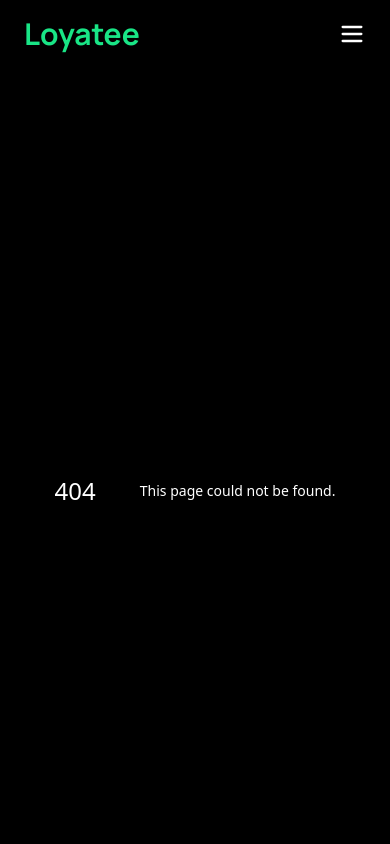
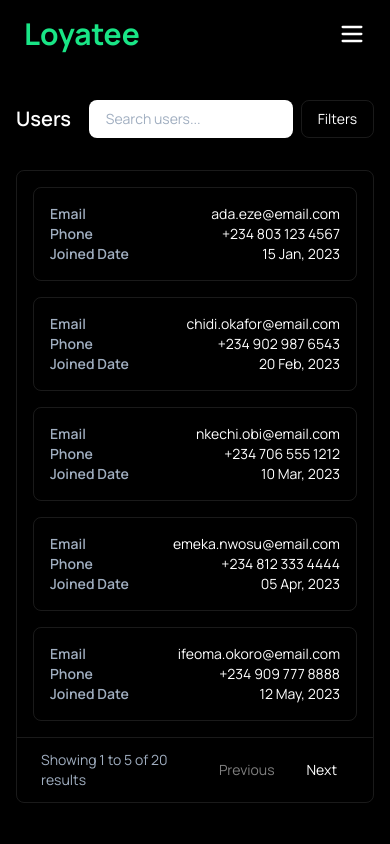
Before and after one commit to JelelAhmed/loyatee, a Next.js app: page /admin/users in a window 390 px wide. Before the commit this address had no page. Shown: the top 844 px of the page. Built offline with nearby package versions, Linux system fonts and the light colour scheme.

Commit message:
Add admin user management page with user table and mobile cards

```diff
--- /dev/null
+++ b/app/admin/users/page.tsx
@@ -0,0 +1,97 @@
+"use client";
+
+import { useState } from "react";
+import UserTable from "@/components/admin/UserTable";
+import UserCard from "@/components/admin/UserCard";
+
+export default function UsersPage() {
+  const [search, setSearch] = useState("");
+
+  const users = [
+    {
+      email: "ada.eze@email.com",
+      phone: "+234 803 123 4567",
+      joinedDate: "15 Jan, 2023",
+      status: "Active",
+    },
+    {
+      email: "chidi.okafor@email.com",
+      phone: "+234 902 987 6543",
+      joinedDate: "20 Feb, 2023",
+      status: "Active",
+    },
+    {
+      email: "nkechi.obi@email.com",
+      phone: "+234 706 555 1212",
+      joinedDate: "10 Mar, 2023",
+      status: "Suspended",
+    },
+    {
+      email: "emeka.nwosu@email.com",
+      phone: "+234 812 333 4444",
+      joinedDate: "05 Apr, 2023",
+      status: "Active",
+    },
+    {
+      email: "ifeoma.okoro@email.com",
+      phone: "+234 909 777 8888",
+      joinedDate: "12 May, 2023",
+      status: "Active",
+    },
+  ];
+
+  return (
+    <main className="flex-1 px-4 sm:px-6 lg:px-8 py-8">
+      <div className="max-w-7xl mx-auto">
+        <div className="flex flex-wrap items-center justify-between gap-4 mb-8">
+          <h2 className="text-xl font-semibold text-[var(--text-primary)]">
+            Users
+          </h2>
+          <div className="flex items-center gap-2">
+            <input
+              type="text"
+              value={search}
+              onChange={(e) => setSearch(e.target.value)}
+              placeholder="Search users..."
+              className="bg-[var(--card-background-color)]/50 border border-white/10 rounded-lg px-4 py-2 text-sm text-[var(--text-primary)] placeholder-[var(--text-secondary)] focus:outline-none focus:ring-2 focus:ring-[var(--primary-color)] transition-all"
+            />
+            <button
+              type="button"
+              className="bg-[var(--card-background-color)]/50 border border-white/10 rounded-lg px-4 py-2 text-sm font-medium text-[var(--text-primary)] hover:bg-white/10 transition-colors"
+            >
+              Filters
+            </button>
+          </div>
+        </div>
+        <div className="bg-[var(--card-background-color)]/50 border border-white/10 backdrop-blur-lg rounded-lg overflow-hidden">
+          <UserTable users={users} />
+          <div className="sm:hidden space-y-4 p-4">
+            {users.map((user, i) => (
+              <UserCard key={i} user={user} />
+            ))}
+          </div>
+          <div className="flex items-center justify-between border-t border-white/10 px-6 py-3">
+            <p className="text-sm text-[var(--text-secondary)]">
+              Showing 1 to 5 of 20 results
+            </p>
+            <div className="flex items-center gap-2">
+              <button
+                type="button"
+                className="px-3 py-1 text-sm font-medium rounded-md bg-[var(--card-background-color)]/50 hover:bg-white/10 transition-colors disabled:opacity-50"
+                disabled
+              >
+                Previous
+              </button>
+              <button
+                type="button"
+                className="px-3 py-1 text-sm font-medium rounded-md bg-[var(--card-background-color)]/50 hover:bg-white/10 transition-colors"
+              >
+                Next
+              </button>
+            </div>
+          </div>
+        </div>
+      </div>
+    </main>
+  );
+}
--- /dev/null
+++ b/components/admin/UserTable.tsx
@@ -0,0 +1,41 @@
+interface User {
+  email: string;
+  phone: string;
+  joinedDate: string;
+}
+
+interface UserTableProps {
+  users: User[];
+}
+
+export default function UserTable({ users }: UserTableProps) {
+  return (
+    <div className="hidden sm:block">
+      <table className="w-full text-sm text-left text-[var(--text-secondary)]">
+        <thead className="text-xs text-[var(--text-primary)] uppercase bg-white/5">
+          <tr>
+            {["Email", "Phone", "Joined Date"].map((h) => (
+              <th key={h} className="px-6 py-3" scope="col">
+                {h}
+              </th>
+            ))}
+          </tr>
+        </thead>
+        <tbody>
+          {users.map((user, i) => (
+            <tr
+              key={i}
+              className="border-b border-white/10 hover:bg-white/10 transition-colors"
+            >
+              <td className="px-6 py-4 font-medium text-[var(--text-primary)] whitespace-nowrap">
+                {user.email}
+              </td>
+              <td className="px-6 py-4">{user.phone}</td>
+              <td className="px-6 py-4">{user.joinedDate}</td>
+            </tr>
+          ))}
+        </tbody>
+      </table>
+    </div>
+  );
+}
```
